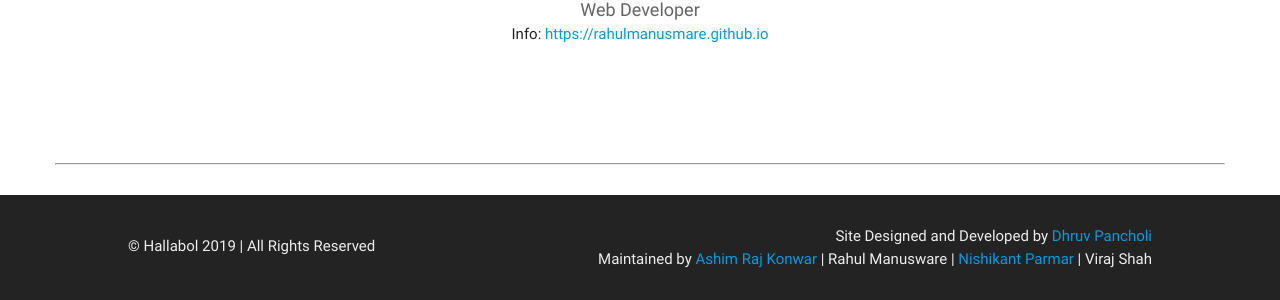
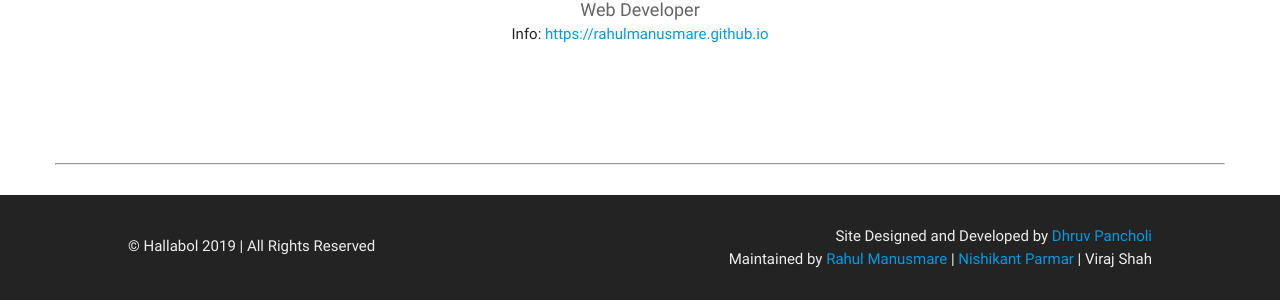
Before and after one commit to rahulmanusmare/HallBol19, a PHP site: page /hallabol15/about.php in a window 1280 px wide. Shown: the part 2595-2895 px from the top of the page. Run offline with PHP 8.4, Linux system fonts and the light colour scheme; some libraries are stand-ins or nearby versions.

Commit message:
Navigation Icon Added
- Navigation Icon Added
- Changed Footer

```diff
--- a/footer.php
+++ b/footer.php
@@ -19,8 +19,8 @@ if (!isset($_SESSION)) {
 			</div>
 			<div class="col-md-6" style="float:right;text-align:right;">
 					Site Designed and Developed by <a href="http://plus.google.com/+DhruvPancholi" target="new">Dhruv Pancholi</a><br>
-					Maintained by <a href="http://ashimrajkonwar.me/" target="new">Ashim Raj Konwar</a> |
-					Rahul Manusware |
+					Maintained by
+					<a href="http://rahulmanusmare.github.io">Rahul Manusmare </a> |
 					<a href="http://github.com/nishikantparmariam" target="new">Nishikant Parmar</a> |
 					Viraj Shah
 			</div>
--- a/navigation.php
+++ b/navigation.php
@@ -61,7 +61,7 @@ if(isset($_SESSION['email'])){
     <div class="navbar-fixed">
 	    <nav>
 		    <div class="nav-wrapper amber lighten-1">
-		      <a href="index.php" class="brand-logo">Hallabol'19</a>
+		      <a href="index.php" class="brand-logo"><img src = "img/hero.png" style ="height :50px; wigth : 50px"></a>
 		      <a href="#" data-activates="slide-out" class="button-collapse"><i class="material-icons">menu</i></a>
 		      <ul id="nav-mobile" class="nav-list-left left hide-on-med-and-down">
 		        <li><a href="about.php">About</a></li>
```
Also changed, not shown: img/hero.png (added), 1 other file.
